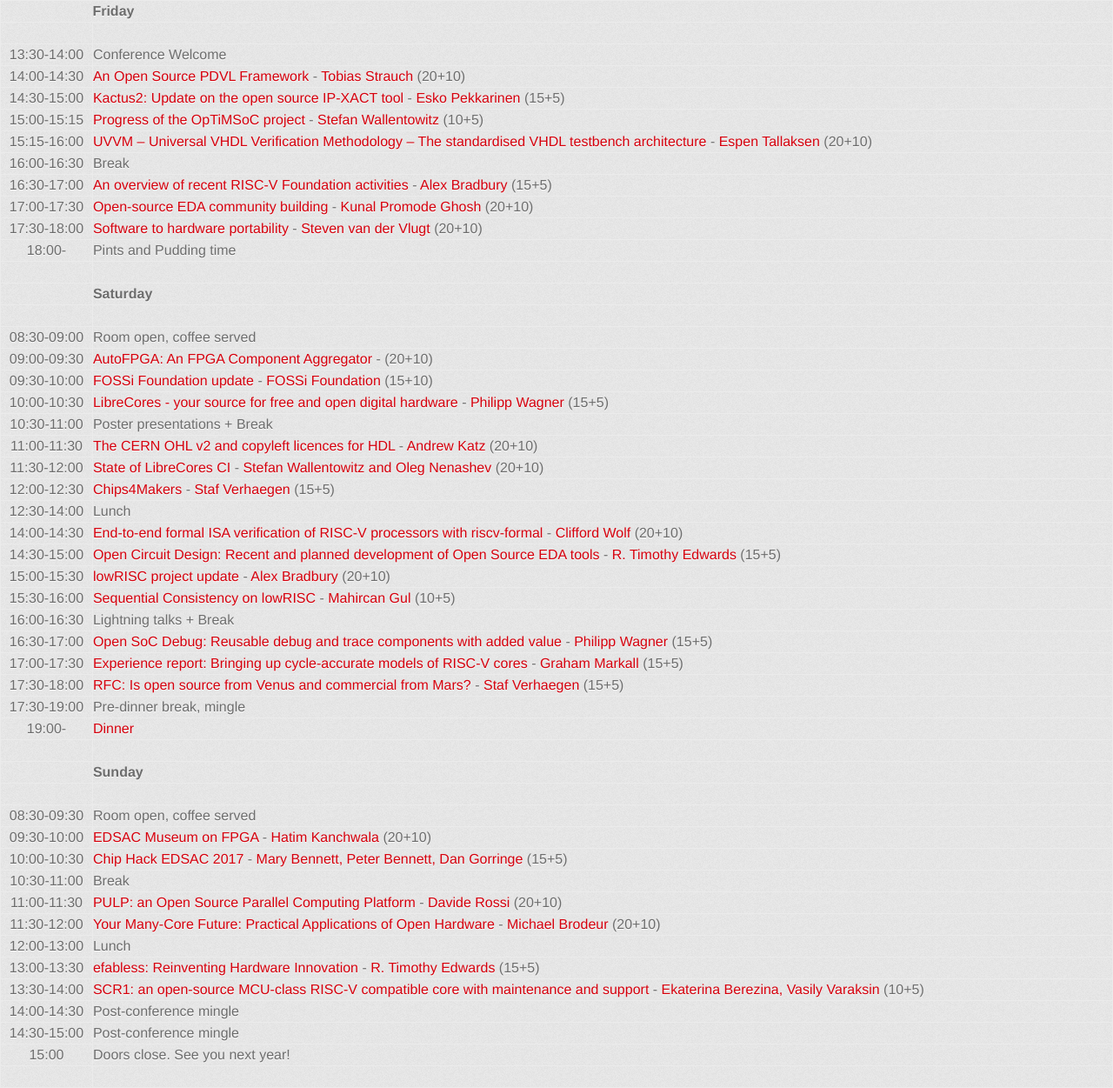
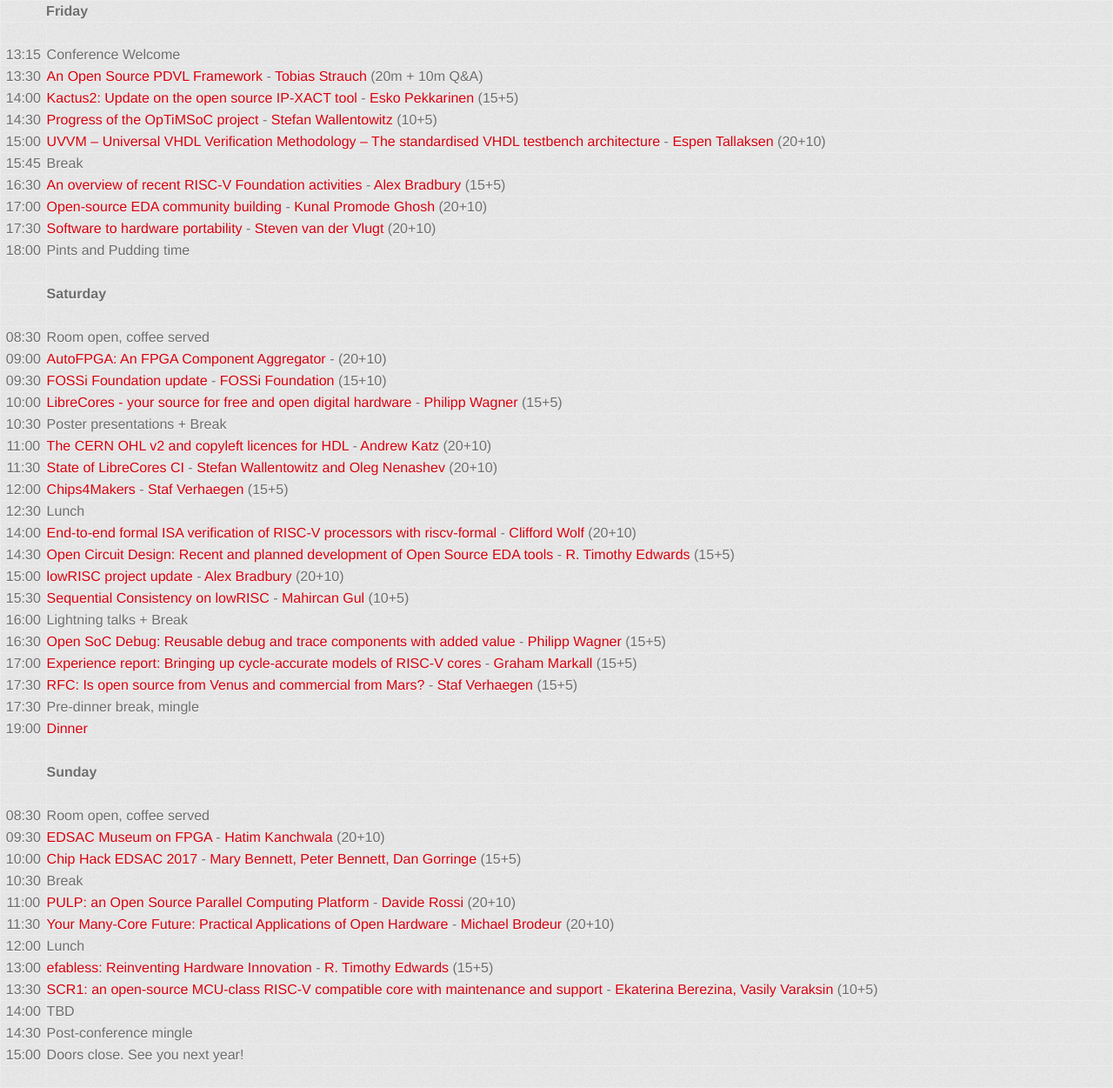
Before and after one commit to fossi-foundation/orconf, a Jekyll site: the page built from schedule.md, in a window 1280 px wide. Shown: the whole page at 87% size. Built offline with Jekyll 4.4.1, drawn with Linux system fonts in a browser that asks for light colours; some web fonts are replaced.

Commit message:
Just specify starting times for talks

```diff
--- a/schedule.md
+++ b/schedule.md
@@ -6,55 +6,55 @@
 | | **Friday**
 | -------- | :------------------------- | :--------------
 | | |
-| 13:30-14:00  | Conference Welcome   |
-| 14:00-14:30  | [An Open Source PDVL Framework](https://orconf.org/#pdvl) - [Tobias Strauch](https://orconf.org/#pdvlpresenter) (20+10)|
-| 14:30-15:00  | [Kactus2: Update on the open source IP-XACT tool](https://orconf.org/#kaktus) - [Esko Pekkarinen](https://orconf.org/#esko) (15+5)|
-| 15:00-15:15  | [Progress of the OpTiMSoC project](https://orconf.org/#optimsoc) - [Stefan Wallentowitz](https://orconf.org/#optimsocpresenter) (10+5)|
-| 15:15-16:00  | [UVVM – Universal VHDL Verification Methodology – The standardised VHDL testbench architecture](https://orconf.org/#uvvm) - [Espen Tallaksen](https://orconf.org/#espen) (20+10)|
-| 16:00-16:30  | Break |
-| 16:30-17:00  | [An overview of recent RISC-V Foundation activities](https://orconf.org/#riscv) - [Alex Bradbury](https://orconf.org/#asb2) (15+5)|
-| 17:00-17:30  | [Open-source EDA community building](https://orconf.org/#edacommunity) - [Kunal Promode Ghosh](https://orconf.org/#edacommunitypresenter) (20+10)|
-| 17:30-18:00  | [Software to hardware portability](https://orconf.org/#swhwportability) - [Steven van der Vlugt](https://orconf.org/#steven) (20+10)|
-| 18:00-       | Pints and Pudding time |
+| 13:15  | Conference Welcome   |
+| 13:30  | [An Open Source PDVL Framework](https://orconf.org/#pdvl) - [Tobias Strauch](https://orconf.org/#pdvlpresenter) (20m + 10m Q&A)|
+| 14:00  | [Kactus2: Update on the open source IP-XACT tool](https://orconf.org/#kaktus) - [Esko Pekkarinen](https://orconf.org/#esko) (15+5)|
+| 14:30  | [Progress of the OpTiMSoC project](https://orconf.org/#optimsoc) - [Stefan Wallentowitz](https://orconf.org/#optimsocpresenter) (10+5)|
+| 15:00  | [UVVM – Universal VHDL Verification Methodology – The standardised VHDL testbench architecture](https://orconf.org/#uvvm) - [Espen Tallaksen](https://orconf.org/#espen) (20+10)|
+| 15:45  | Break |
+| 16:30  | [An overview of recent RISC-V Foundation activities](https://orconf.org/#riscv) - [Alex Bradbury](https://orconf.org/#asb2) (15+5)|
+| 17:00  | [Open-source EDA community building](https://orconf.org/#edacommunity) - [Kunal Promode Ghosh](https://orconf.org/#edacommunitypresenter) (20+10)|
+| 17:30  | [Software to hardware portability](https://orconf.org/#swhwportability) - [Steven van der Vlugt](https://orconf.org/#steven) (20+10)|
+| 18:00  | Pints and Pudding time |
 | | |
 |---------------------------------------
 | | **Saturday**
 |---------------------------------------
 | | |
-| 08:30-09:00  | Room open, coffee served
-| 09:00-09:30  | [AutoFPGA: An FPGA Component Aggregator](https://orconf.org/#autofpga) - [](https://orconf.org/#) (20+10)|
-| 09:30-10:00  | [FOSSi Foundation update](https://orconf.org/#fossiupdate) - [FOSSi Foundation](https://orconf.org/#fossiboard) (15+10)|
-| 10:00-10:30  | [LibreCores - your source for free and open digital hardware](https://orconf.org/#librecores) - [Philipp Wagner](https://orconf.org/#phil2) (15+5)|
-| 10:30-11:00  | Poster presentations + Break
-| 11:00-11:30  | [The CERN OHL v2 and copyleft licences for HDL](https://orconf.org/#cernohl) - [Andrew Katz](https://orconf.org/#andrewkatz) (20+10)|
-| 11:30-12:00  | [State of LibreCores CI](https://orconf.org/#lcci) - [Stefan Wallentowitz and Oleg Nenashev](https://orconf.org/#lccipresenter) (20+10)|
-| 12:00-12:30  | [Chips4Makers](https://orconf.org/#chips4makers) - [Staf Verhaegen](https://orconf.org/#staf) (15+5)|
-| 12:30-14:00  | Lunch
-| 14:00-14:30  | [End-to-end formal ISA verification of RISC-V processors with riscv-formal](https://orconf.org/#riscvformal) - [Clifford Wolf](https://orconf.org/#clifford) (20+10)|
-| 14:30-15:00  | [Open Circuit Design:  Recent and planned development of Open Source EDA tools](https://orconf.org/#opencircuitdesign) - [R. Timothy Edwards](https://orconf.org/#rtimothyedwards) (15+5)|
-| 15:00-15:30  | [lowRISC project update](https://orconf.org/#lowrisc) - [Alex Bradbury](https://orconf.org/#asb) (20+10)|
-| 15:30-16:00  | [Sequential Consistency on lowRISC](https://orconf.org/#consistency) - [Mahircan Gul](https://orconf.org/#mahircan) (10+5)|
-| 16:00-16:30  | Lightning talks + Break |
-| 16:30-17:00  | [Open SoC Debug: Reusable debug and trace components with added value](https://orconf.org/#opensocdebug) - [Philipp Wagner](https://orconf.org/#phil) (15+5)|
-| 17:00-17:30  | [Experience report: Bringing up cycle-accurate models of RISC-V cores](https://orconf.org/#cariscv) - [Graham Markall](https://orconf.org/#graham) (15+5)|
-| 17:30-18:00  | [RFC: Is open source from Venus and commercial from Mars?](https://orconf.org/#venusmars) - [Staf Verhaegen](https://orconf.org/#staf) (15+5)|
-| 17:30-19:00  | Pre-dinner break, mingle
-| 19:00-       | [Dinner](https://orconf.org/#satdinnervenue)
+| 08:30  | Room open, coffee served
+| 09:00  | [AutoFPGA: An FPGA Component Aggregator](https://orconf.org/#autofpga) - [](https://orconf.org/#) (20+10)|
+| 09:30  | [FOSSi Foundation update](https://orconf.org/#fossiupdate) - [FOSSi Foundation](https://orconf.org/#fossiboard) (15+10)|
+| 10:00  | [LibreCores - your source for free and open digital hardware](https://orconf.org/#librecores) - [Philipp Wagner](https://orconf.org/#phil2) (15+5)|
+| 10:30  | Poster presentations + Break
+| 11:00  | [The CERN OHL v2 and copyleft licences for HDL](https://orconf.org/#cernohl) - [Andrew Katz](https://orconf.org/#andrewkatz) (20+10)|
+| 11:30  | [State of LibreCores CI](https://orconf.org/#lcci) - [Stefan Wallentowitz and Oleg Nenashev](https://orconf.org/#lccipresenter) (20+10)|
+| 12:00  | [Chips4Makers](https://orconf.org/#chips4makers) - [Staf Verhaegen](https://orconf.org/#staf) (15+5)|
+| 12:30  | Lunch
+| 14:00  | [End-to-end formal ISA verification of RISC-V processors with riscv-formal](https://orconf.org/#riscvformal) - [Clifford Wolf](https://orconf.org/#clifford) (20+10)|
+| 14:30  | [Open Circuit Design:  Recent and planned development of Open Source EDA tools](https://orconf.org/#opencircuitdesign) - [R. Timothy Edwards](https://orconf.org/#rtimothyedwards) (15+5)|
+| 15:00  | [lowRISC project update](https://orconf.org/#lowrisc) - [Alex Bradbury](https://orconf.org/#asb) (20+10)|
+| 15:30  | [Sequential Consistency on lowRISC](https://orconf.org/#consistency) - [Mahircan Gul](https://orconf.org/#mahircan) (10+5)|
+| 16:00  | Lightning talks + Break |
+| 16:30  | [Open SoC Debug: Reusable debug and trace components with added value](https://orconf.org/#opensocdebug) - [Philipp Wagner](https://orconf.org/#phil) (15+5)|
+| 17:00  | [Experience report: Bringing up cycle-accurate models of RISC-V cores](https://orconf.org/#cariscv) - [Graham Markall](https://orconf.org/#graham) (15+5)|
+| 17:30  | [RFC: Is open source from Venus and commercial from Mars?](https://orconf.org/#venusmars) - [Staf Verhaegen](https://orconf.org/#staf) (15+5)|
+| 17:30  | Pre-dinner break, mingle
+| 19:00  | [Dinner](https://orconf.org/#satdinnervenue)
 | | |
 |-----
 |  | **Sunday**
 |-----
 | | |
-| 08:30-09:30  | Room open, coffee served |
-| 09:30-10:00  | [EDSAC Museum on FPGA](https://orconf.org/#edsac) - [Hatim Kanchwala](https://orconf.org/#hatim) (20+10)|
-| 10:00-10:30  | [Chip Hack EDSAC 2017](https://orconf.org/#chiphack) - [Mary Bennett, Peter Bennett, Dan Gorringe](https://orconf.org/#bennetts) (15+5)|
-| 10:30-11:00  | Break|
-| 11:00-11:30  | [PULP: an Open Source Parallel Computing Platform](https://orconf.org/#pulp) - [Davide Rossi](https://orconf.org/#davide) (20+10)|
-| 11:30-12:00  | [Your Many-Core Future: Practical Applications of Open Hardware](https://orconf.org/#manycorefuture) - [Michael Brodeur](https://orconf.org/#manycorefuturepresenter) (20+10)|
-| 12:00-13:00  | Lunch |
-| 13:00-13:30  | [efabless:  Reinventing Hardware Innovation](https://orconf.org/#efabless) - [R. Timothy Edwards](https://orconf.org/#rtimothyedwards) (15+5)|
-| 13:30-14:00  | [SCR1: an open-source MCU-class RISC-V compatible core with maintenance and support](https://orconf.org/#scr1) - [Ekaterina Berezina, Vasily Varaksin](https://orconf.org/#syntacore) (10+5)|
-| 14:00-14:30  | Post-conference mingle |
-| 14:30-15:00  | Post-conference mingle |
+| 08:30  | Room open, coffee served |
+| 09:30  | [EDSAC Museum on FPGA](https://orconf.org/#edsac) - [Hatim Kanchwala](https://orconf.org/#hatim) (20+10)|
+| 10:00  | [Chip Hack EDSAC 2017](https://orconf.org/#chiphack) - [Mary Bennett, Peter Bennett, Dan Gorringe](https://orconf.org/#bennetts) (15+5)|
+| 10:30  | Break|
+| 11:00  | [PULP: an Open Source Parallel Computing Platform](https://orconf.org/#pulp) - [Davide Rossi](https://orconf.org/#davide) (20+10)|
+| 11:30  | [Your Many-Core Future: Practical Applications of Open Hardware](https://orconf.org/#manycorefuture) - [Michael Brodeur](https://orconf.org/#manycorefuturepresenter) (20+10)|
+| 12:00  | Lunch |
+| 13:00  | [efabless:  Reinventing Hardware Innovation](https://orconf.org/#efabless) - [R. Timothy Edwards](https://orconf.org/#rtimothyedwards) (15+5)|
+| 13:30  | [SCR1: an open-source MCU-class RISC-V compatible core with maintenance and support](https://orconf.org/#scr1) - [Ekaterina Berezina, Vasily Varaksin](https://orconf.org/#syntacore) (10+5)|
+| 14:00  | TBD |
+| 14:30  | Post-conference mingle |
 | 15:00        | Doors close. See you next year! |
 |
```
